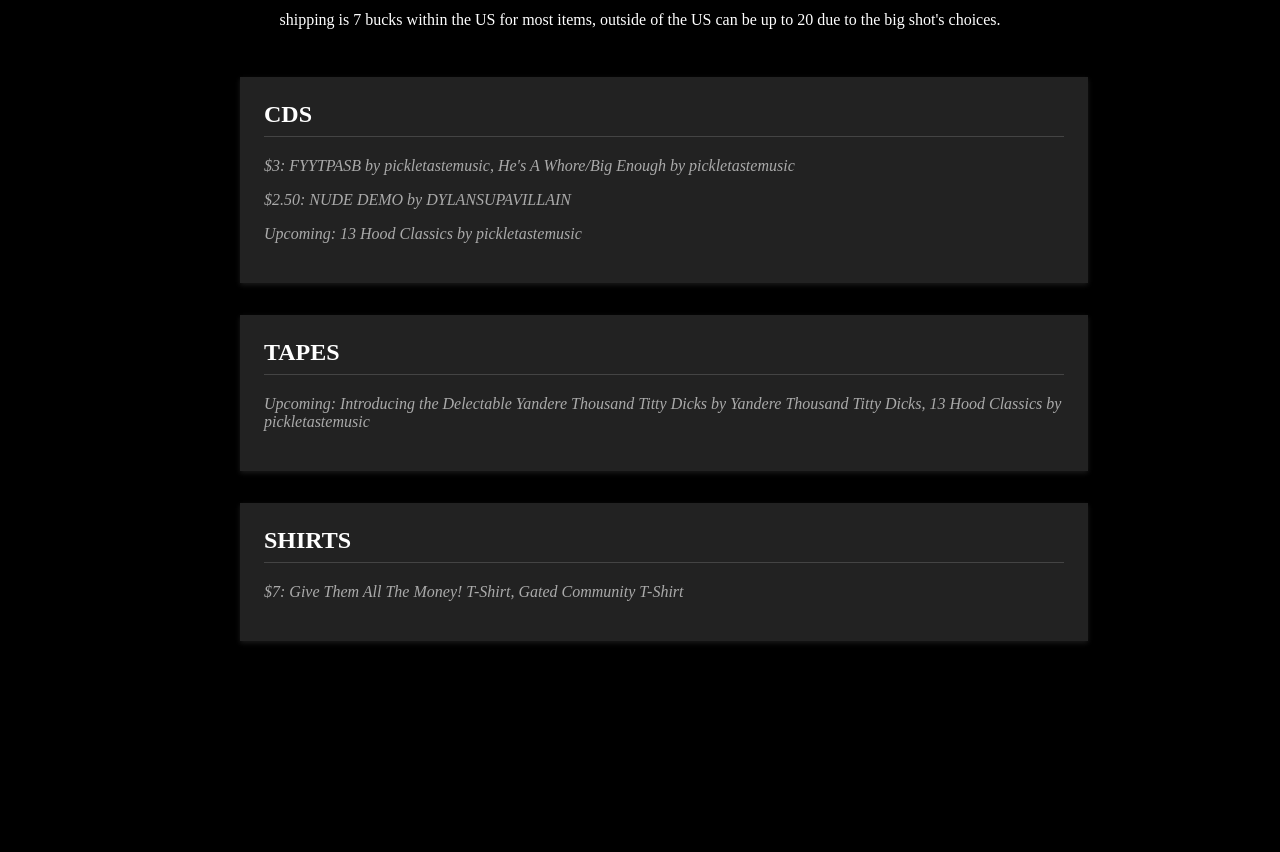
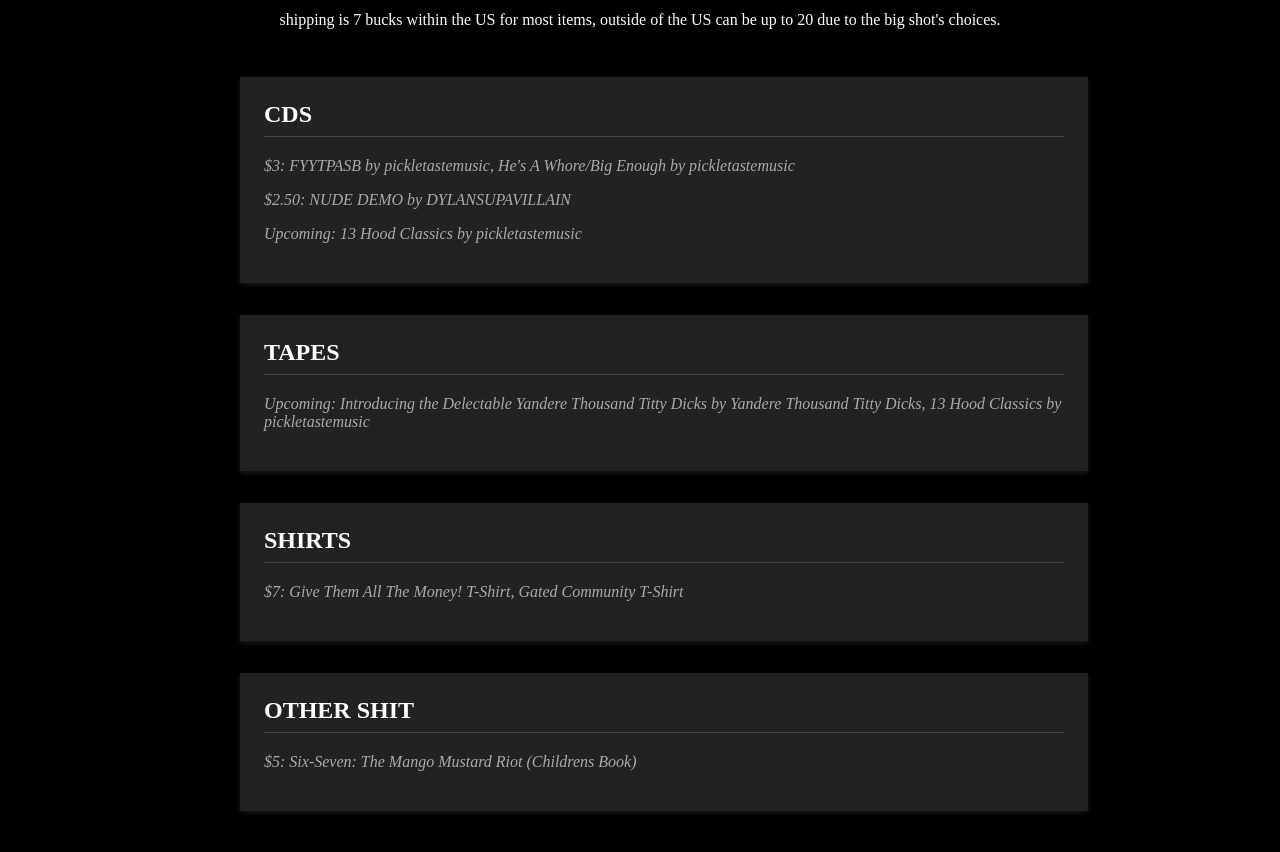
Before and after one commit to julianoncrack/julianoncrack.github.io, a plain HTML site: page store.html in a window 1280 px wide. Shown: the part 178-1030 px from the top of the page. Before the commit the page ends 883 px from the top, so only its background shows below. Drawn offline with Linux system fonts and the light colour scheme.

Commit message:
Update store.html

```diff
--- a/store.html
+++ b/store.html
@@ -37,6 +37,11 @@
       <h2>SHIRTS</h2>
       <p class="release-info">$7: Give Them All The Money! T-Shirt, Gated Community T-Shirt</p>
     </div>
+
+    <div class="release">
+      <h2>OTHER SHIT</h2>
+      <p class="release-info">$5: Six-Seven: The Mango Mustard Riot (Childrens Book)</p>
+    </div>
   </div>
 
 </body>
```
